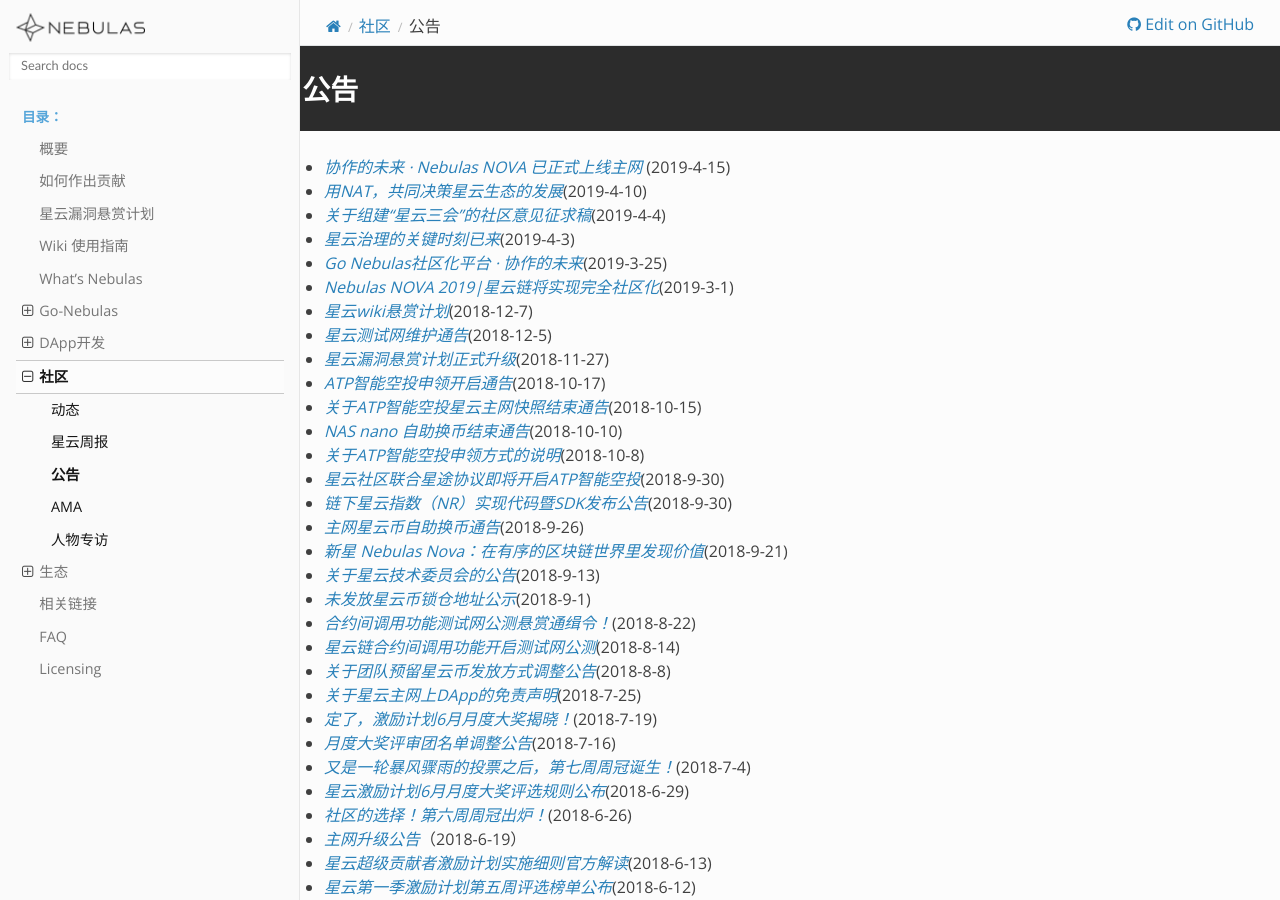
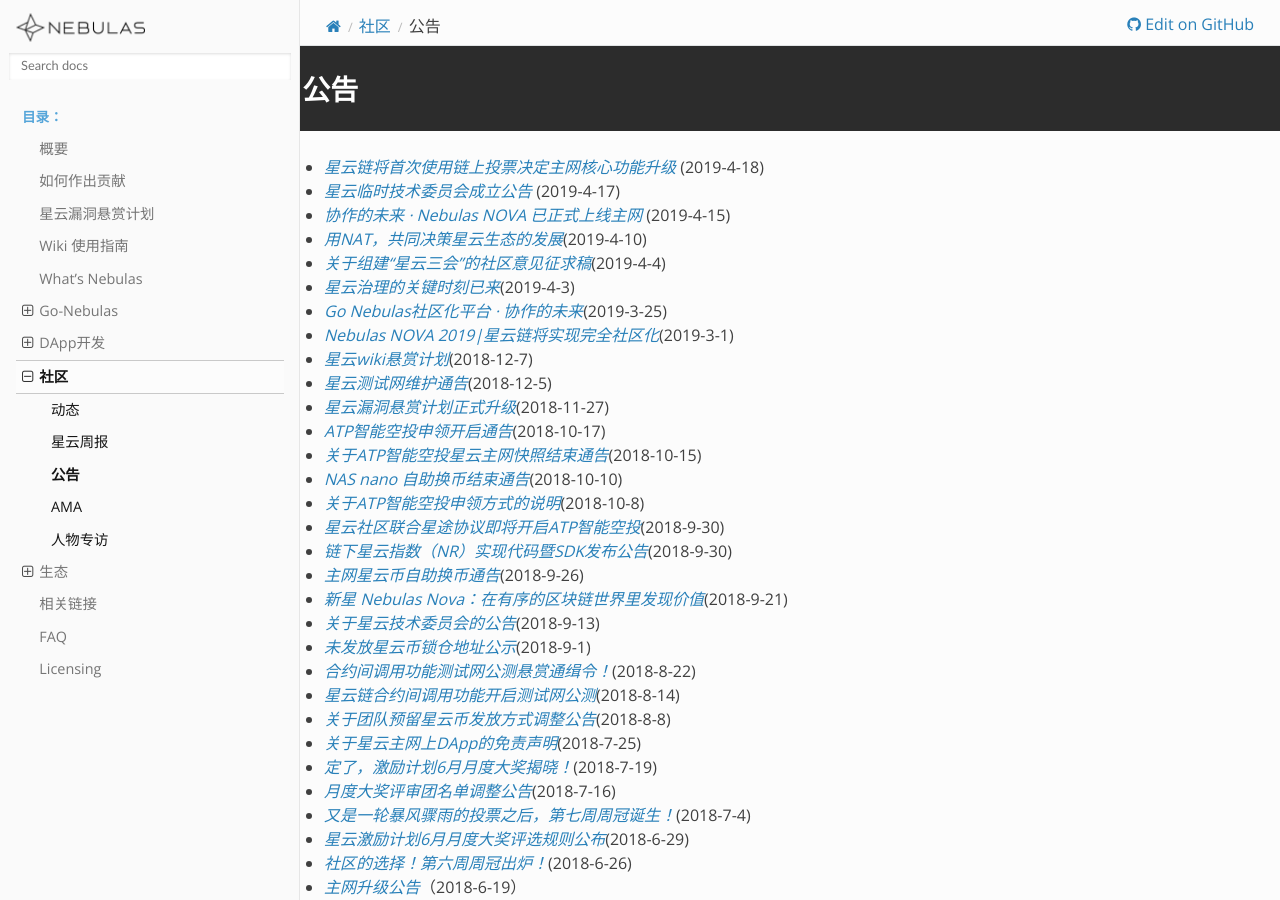
Before and after one commit to nebulasio/nebdocs, a Sphinx documentation site: the page built from docs/community/announcement.md, in a window 1280 px wide and 900 px high. Built offline with Sphinx 7.4.7 and the Read the Docs theme 2.0.0, drawn with Linux system fonts in a browser that asks for light colours; pages that are not in the unit, such as notebooks, are missing from menus.

Commit message:
Update announcement.md

```diff
--- a/docs/community/announcement.md
+++ b/docs/community/announcement.md
@@ -1,5 +1,6 @@
 # 公告
-
+- *[星云链将首次使用链上投票决定主网核心功能升级](https://blog.nebulas.io/2019/04/18/nebulas-will-first-time-upgrade-the-mainnet-core-function-by-on-chain-voting/)* (2019-4-18)
+- *[星云临时技术委员会成立公告](https://blog.nebulas.io/2019/04/17/temporary-nebulas-technical-committee/)* (2019-4-17)
 - *[协作的未来 · Nebulas NOVA 已正式上线主网](https://blog.nebulas.io/2019/04/15/the-future-of-collaboration-nebulas-nova-was-officially-launched-on-nebulas-mainnet/)* (2019-4-15)
 - *[用NAT，共同决策星云生态的发展](https://blog.nebulas.io/2019/04/10/together-lets-decide-the-future-of-the-nebulas-ecosystem/)*(2019-4-10)
 - *[关于组建“星云三会”的社区意见征求稿](https://blog.nebulas.io/2019/04/04/%E5%85%B3%E4%BA%8E%E7%BB%84%E5%BB%BA%E6%98%9F%E4%BA%91%E4%B8%89%E4%BC%9A%E7%9A%84%E7%A4%BE%E5%8C%BA%E6%84%8F%E8%A7%81%E5%BE%81%E6%B1%82%E7%A8%BF/)*(2019-4-4)
```
